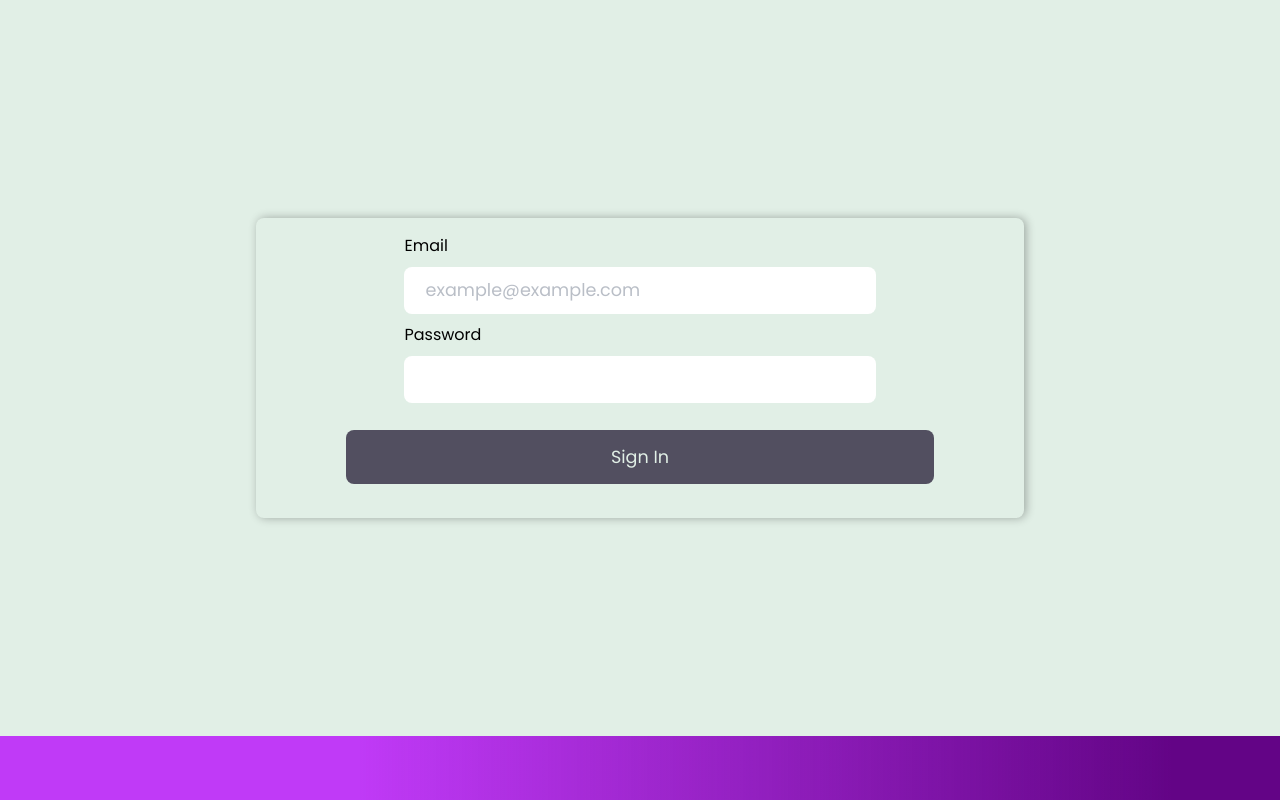
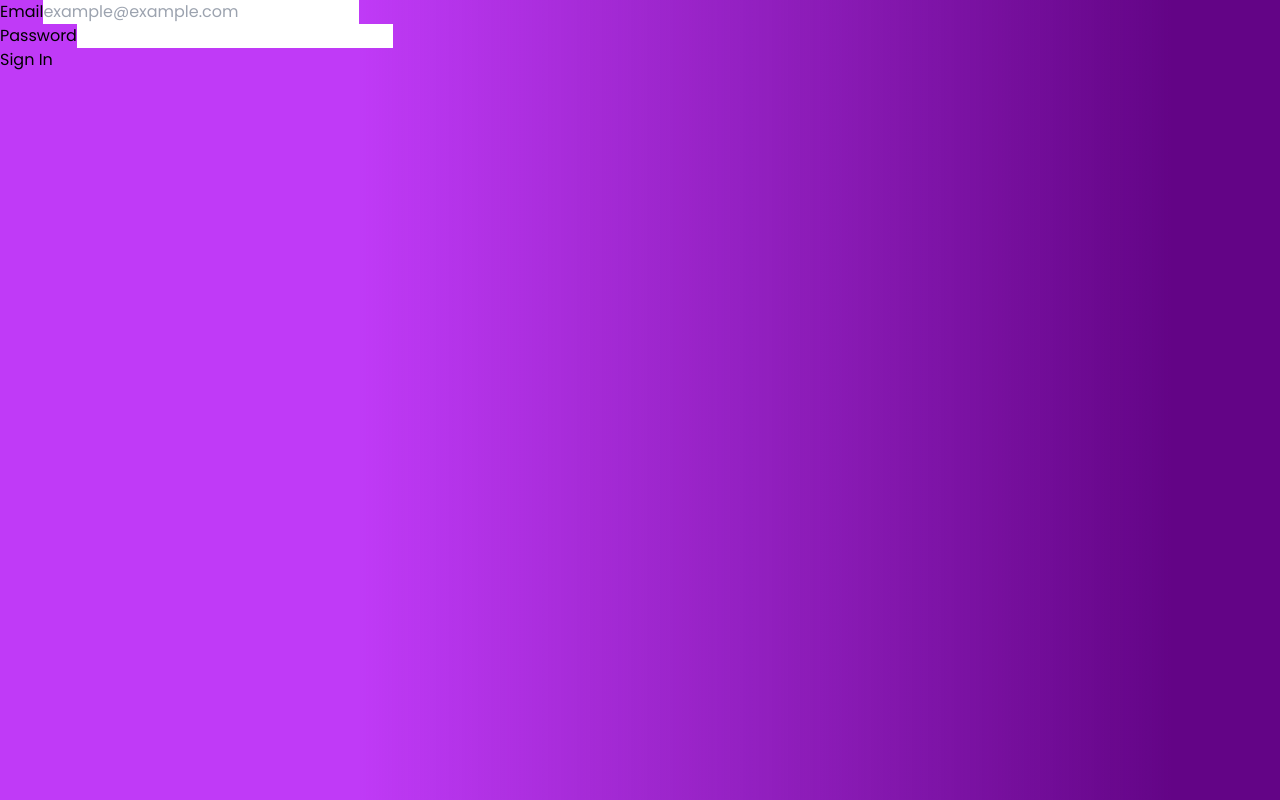
Before and after one commit to M-Sweeney/Duet_FE, a React (Create React App) app in the folder duet-app/: page /signin in a window 1280 px wide. Built offline with nearby package versions, Linux system fonts and the light colour scheme.

Commit message:
updated css

```diff
--- a/duet-app/src/App.css
+++ b/duet-app/src/App.css
@@ -65,192 +65,3 @@
     backdrop-filter: blur(20px);
     border-radius: 40px;
 }
-
-/* matt added everything below here for testing */
-
-@import url('https://fonts.googleapis.com/css2?family=Open+Sans:wght@400;600;700&display=swap');
-
-:root {
-  --primary-bg: #000411;
-  --link-color-primary: #aeb7b3;
-  --secondary-bg: #e1efe6;
-  --link-color-secondary: #e1efe6;
-  --primary-button-hover: #160c28;
-}
-
-body {
-  font-family: 'Open Sans', sans-serif;
-  margin: 0;
-  padding: 0;
-  background-color: var(--secondary-bg);
-}
-
-button {
-  border: 0;
-  cursor: pointer;
-  transition: all 0.2s ease;
-  padding: 0.8em 1.2em;
-  font-size: 1.1rem;
-}
-
-button,
-input {
-  border-radius: 8px;
-}
-
-header {
-  max-height: 4em;
-  display: flex;
-  justify-content: space-between;
-  align-items: center;
-  background-color: var(--primary-bg);
-}
-
-.logo,
-.logo-wrapper {
-  height: 3.5em;
-}
-
-nav {
-  margin-right: 1em;
-  display: flex;
-}
-
-nav a,
-nav h3 {
-  text-decoration-color: var(--primary-bg);
-  margin: auto 1em;
-  color: var(--link-color-primary);
-  padding: 5px 10px;
-  border-radius: 6px;
-  font-weight: 800;
-  transition: all 0.2s ease;
-}
-
-nav a:hover {
-  color: var(--link-color-secondary);
-  text-decoration-color: var(--link-color-primary);
-}
-
-main {
-  min-height: calc(100vh - 4em);
-}
-
-.col {
-  display: flex;
-  flex-direction: column;
-  align-items: center;
-  justify-content: center;
-}
-
-.home-container,
-.signin {
-  min-height: calc(100vh - 4em);
-  align-items: center;
-  justify-content: center;
-}
-
-.home-container img {
-  max-width: 80%;
-  margin: 0 auto;
-}
-
-.home-container button {
-  padding: 0.8em 1.2em;
-  background-color: var(--primary-bg);
-  color: var(--link-color-secondary);
-  font-size: 1.1rem;
-}
-
-.home-container button:hover {
-  transform: scale(1.1);
-  background-color: var(--primary-button-hover);
-  box-shadow: 2px 5px 10px rgba(0, 0, 0, 0.3);
-}
-
-.card-overlay {
-  /* border: 2px solid var(--primary-button-hover); */
-  width: 60%;
-  padding: 1em;
-  border-radius: 8px;
-  box-shadow: 2px 0px 10px rgba(0, 0, 0, 0.3);
-}
-
-form,
-.input-wrapper {
-  margin: auto;
-  width: 80%;
-}
-
-form label {
-  align-self: flex-start;
-}
-
-.input-wrapper {
-  width: 80%;
-  margin: 0;
-  padding: 0;
-}
-
-.input-wrapper input {
-  padding: 0.6em 1.2em;
-  margin: 0.5em auto;
-  width: 100%;
-  border-color: var(--primary-bg);
-  font-size: 1.1rem;
-  outline: none;
-}
-
-input::placeholder {
-  opacity: 0.7;
-}
-
-form button {
-  background-color: var(--primary-button-hover);
-  margin: 1em 0;
-  color: var(--link-color-secondary);
-  align-self: center;
-  width: 100%;
-}
-
-form button:hover {
-  opacity: 0.7;
-}
-
-form button:disabled {
-  opacity: 0.7;
-  cursor: not-allowed;
-}
-
-.grid {
-  display: grid;
-  align-items: center;
-  justify-content: center;
-  grid-gap: 1em;
-  margin-top: 4em;
-}
-
-.col-4 {
-  grid-template-columns: repeat(auto-fill, 400px);
-}
-
-.card {
-  width: 350px;
-  min-height: 500px;
-  background-color: var(--primary-bg);
-  color: var(--secondary-bg);
-  border-radius: 8px;
-  padding: 1em;
-}
-
-.card img {
-  width: 100%;
-}
-
-.protected {
-  display: flex;
-  flex-direction: column;
-  justify-content: center;
-  align-items: center;
-  height: 80vh;
-}
```
